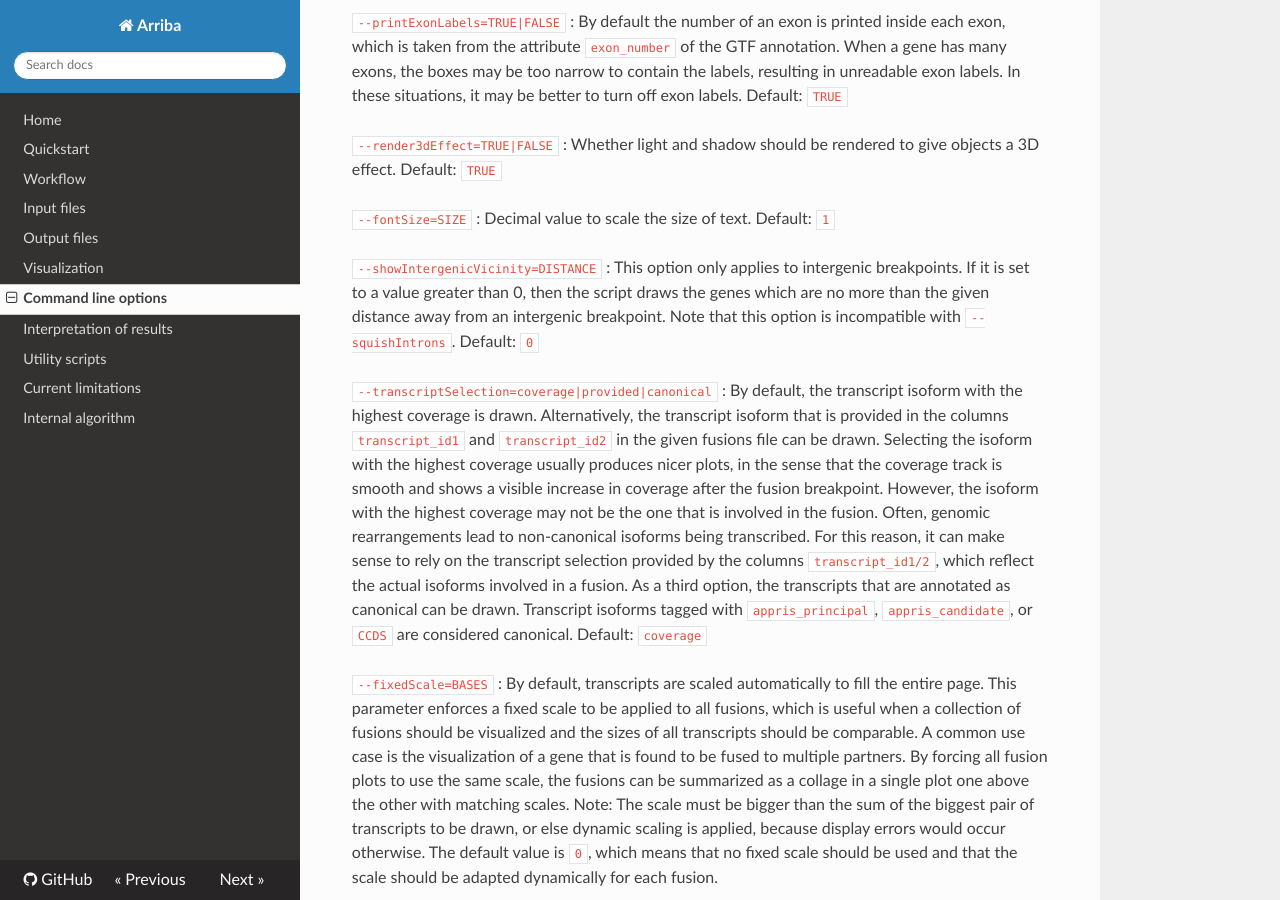
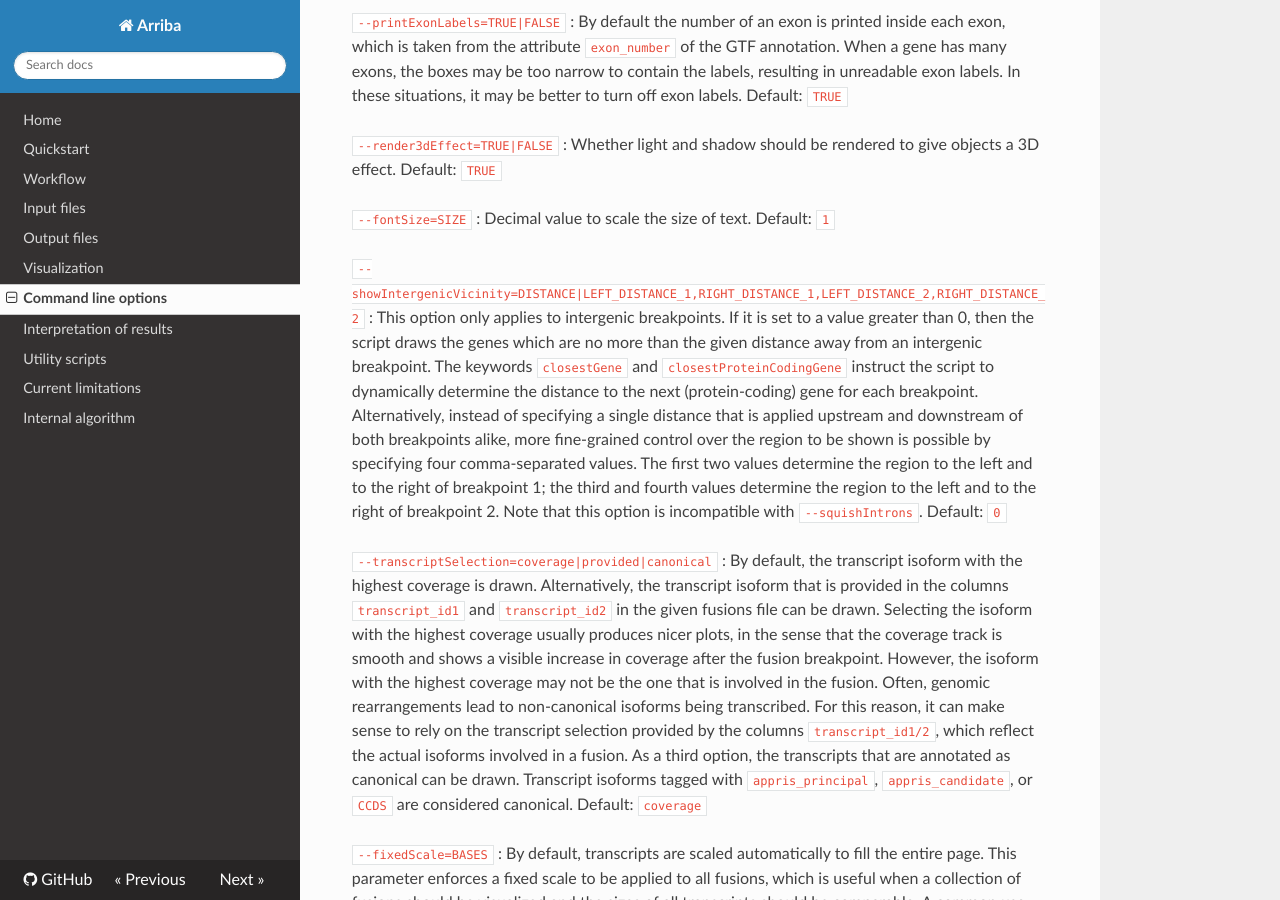
Before and after one commit to suhrig/arriba, an MkDocs documentation site: the page built from documentation/command-line-options.md, in a window 1280 px wide and 900 px high, scrolled down 7017 px. Built offline with MkDocs 1.6.1, drawn with Linux system fonts in a browser that asks for light colours; nearby versions of some CDN libraries; old or Windows-style settings are respelled for this version of MkDocs.

Commit message:
fine-grained control over region to be drawn for intergenic breakpoints

```diff
--- a/documentation/command-line-options.md
+++ b/documentation/command-line-options.md
@@ -212,8 +212,8 @@ draw_fusions.R --fusions=fusions.tsv --annotation=annotation.gtf --output=output
 `--fontSize=SIZE`
 : Decimal value to scale the size of text. Default: `1`
 
-`--showIntergenicVicinity=DISTANCE`
-: This option only applies to intergenic breakpoints. If it is set to a value greater than 0, then the script draws the genes which are no more than the given distance away from an intergenic breakpoint. Note that this option is incompatible with `--squishIntrons`. Default: `0`
+`--showIntergenicVicinity=DISTANCE|LEFT_DISTANCE_1,RIGHT_DISTANCE_1,LEFT_DISTANCE_2,RIGHT_DISTANCE_2`
+: This option only applies to intergenic breakpoints. If it is set to a value greater than 0, then the script draws the genes which are no more than the given distance away from an intergenic breakpoint. The keywords `closestGene` and `closestProteinCodingGene` instruct the script to dynamically determine the distance to the next (protein-coding) gene for each breakpoint. Alternatively, instead of specifying a single distance that is applied upstream and downstream of both breakpoints alike, more fine-grained control over the region to be shown is possible by specifying four comma-separated values. The first two values determine the region to the left and to the right of breakpoint 1; the third and fourth values determine the region to the left and to the right of breakpoint 2. Note that this option is incompatible with `--squishIntrons`. Default: `0`
 
 `--transcriptSelection=coverage|provided|canonical`
 : By default, the transcript isoform with the highest coverage is drawn. Alternatively, the transcript isoform that is provided in the columns `transcript_id1` and `transcript_id2` in the given fusions file can be drawn. Selecting the isoform with the highest coverage usually produces nicer plots, in the sense that the coverage track is smooth and shows a visible increase in coverage after the fusion breakpoint. However, the isoform with the highest coverage may not be the one that is involved in the fusion. Often, genomic rearrangements lead to non-canonical isoforms being transcribed. For this reason, it can make sense to rely on the transcript selection provided by the columns `transcript_id1/2`, which reflect the actual isoforms involved in a fusion. As a third option, the transcripts that are annotated as canonical can be drawn. Transcript isoforms tagged with `appris_principal`, `appris_candidate`, or `CCDS` are considered canonical. Default: `coverage`
```
Also changed, not shown: 1 other file.
